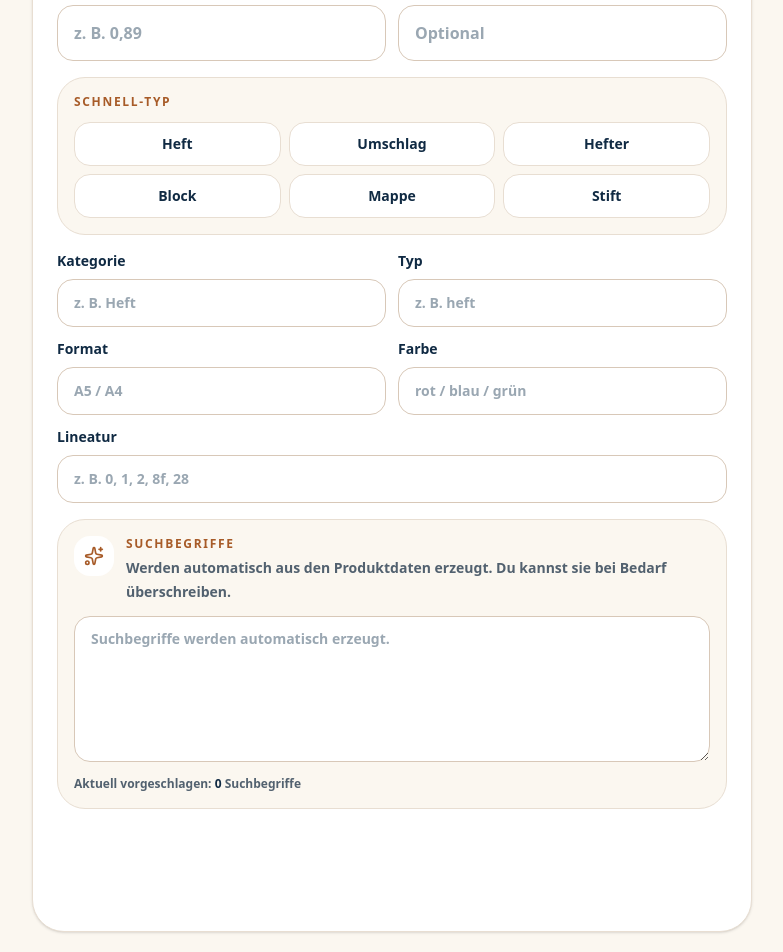
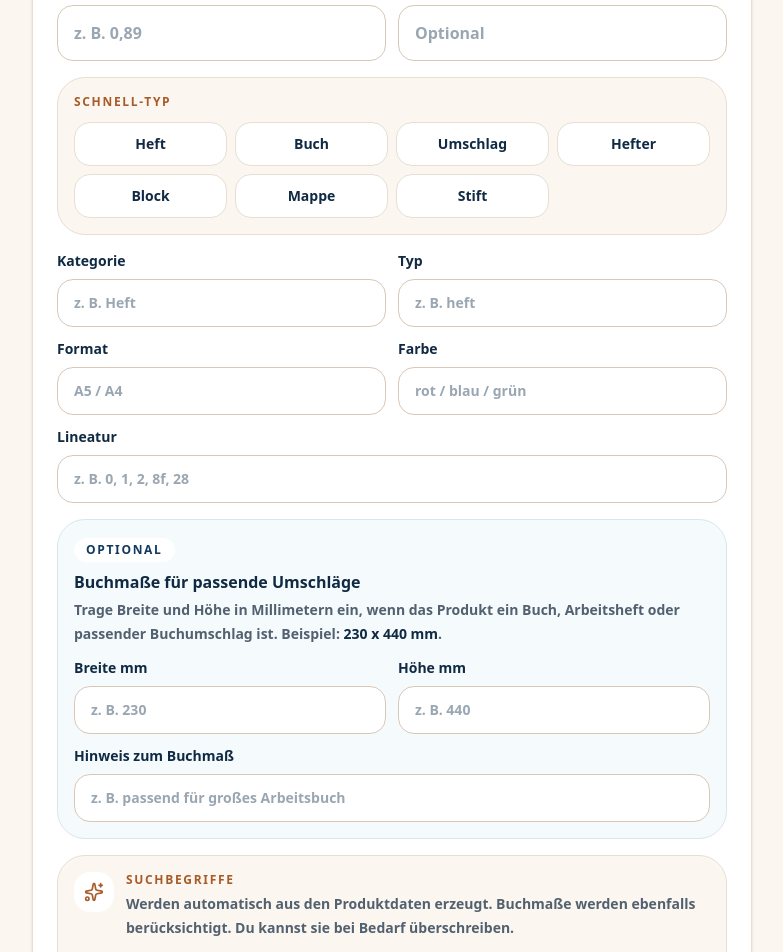
Before and after one commit to BSS-Vogtland/handzettel-schulen, a Next.js app: page /admin/produkte/mobile in a window 1280 px wide. Shown: the part 1060-2012 px from the top of the page, without its empty margins (248-1031 px from the left). Built offline with nearby package versions, Linux system fonts and the light colour scheme.

Commit message:
Add optional book dimensions to mobile product capture

```diff
--- a/components/AdminMobileProductCapture.tsx
+++ b/components/AdminMobileProductCapture.tsx
@@ -1,7 +1,14 @@
 "use client";
 
 import { useRouter } from "next/navigation";
-import { ChangeEvent, FormEvent, useEffect, useMemo, useRef, useState } from "react";
+import {
+  ChangeEvent,
+  FormEvent,
+  useEffect,
+  useMemo,
+  useRef,
+  useState,
+} from "react";
 import {
   Camera,
   CheckCircle2,
@@ -35,6 +42,9 @@ type AliasInput = {
   format: string;
   color: string;
   lineature: string;
+  bookWidthMm: string;
+  bookHeightMm: string;
+  bookSizeNote: string;
 };
 
 function cleanValue(value: unknown) {
@@ -52,6 +62,16 @@ function normalizeValue(value: unknown) {
     .replace(/[^a-z0-9]+/g, " ")
     .replace(/\s+/g, " ")
     .trim();
+}
+
+function normalizeOptionalIntegerInput(value: string) {
+  const cleaned = cleanValue(value).replace(/[^\d]/g, "");
+
+  if (!cleaned) {
+    return "";
+  }
+
+  return cleaned;
 }
 
 function uniqueList(values: string[]) {
@@ -86,12 +106,27 @@ function getBaseProductType(input: AliasInput) {
       "umschlag",
       "hefthuelle",
       "hefthuellen",
+      "buchumschlag",
+      "buchhuelle",
+      "buchhulle",
       "huelle",
       "huellen",
       "schutzumschlag",
     ])
   ) {
     return "umschlag";
+  }
+
+  if (
+    containsAny(combined, [
+      "buch",
+      "schulbuch",
+      "arbeitsbuch",
+      "arbeitsheft",
+      "lehrbuch",
+    ])
+  ) {
+    return "buch";
   }
 
   if (
@@ -153,6 +188,17 @@ function buildPart(...parts: Array<string | null | undefined>) {
   return parts.map(cleanValue).filter(Boolean).join(" ");
 }
 
+function getBookSizeLabel(input: AliasInput) {
+  const width = cleanValue(input.bookWidthMm);
+  const height = cleanValue(input.bookHeightMm);
+
+  if (!width || !height) {
+    return "";
+  }
+
+  return `${width} x ${height} mm`;
+}
+
 function generateRuleBasedAliases(input: AliasInput) {
   const productName = cleanValue(input.productName);
   const sku = cleanValue(input.productSku);
@@ -166,6 +212,11 @@ function generateRuleBasedAliases(input: AliasInput) {
     .replace(/^lin\.\s*/i, "")
     .trim();
 
+  const bookWidth = cleanValue(input.bookWidthMm);
+  const bookHeight = cleanValue(input.bookHeightMm);
+  const bookSizeLabel = getBookSizeLabel(input);
+  const bookSizeNote = cleanValue(input.bookSizeNote);
+
   const baseType = getBaseProductType(input);
   const aliases: string[] = [];
 
@@ -175,25 +226,82 @@ function generateRuleBasedAliases(input: AliasInput) {
   if (category && productName) aliases.push(`${category} ${productName}`);
   if (productType && productName) aliases.push(`${productType} ${productName}`);
 
+  if (bookSizeLabel) {
+    aliases.push(
+      buildPart(productName, bookSizeLabel),
+      buildPart(productName, bookWidth, "x", bookHeight),
+      buildPart(bookSizeLabel, productName),
+      buildPart(bookWidth, "x", bookHeight),
+      buildPart(bookWidth, bookHeight),
+      buildPart("Buchmaß", bookSizeLabel),
+      buildPart("Buchmass", bookSizeLabel)
+    );
+  }
+
+  if (bookSizeNote) {
+    aliases.push(buildPart(productName, bookSizeNote));
+  }
+
   if (baseType === "umschlag") {
     aliases.push(
       buildPart("Umschlag", format, color),
       buildPart("Heftumschlag", format, color),
+      buildPart("Buchumschlag", format, color),
+      buildPart("Buchhülle", format, color),
+      buildPart("Buch Hülle", format, color),
       buildPart("Hefthülle", format, color),
       buildPart("Heft Hülle", format, color),
       buildPart("Schutzumschlag", format, color),
       buildPart(format, "Umschlag", color),
       buildPart(color, "Umschlag", format)
     );
+
+    if (bookSizeLabel) {
+      aliases.push(
+        buildPart("Umschlag", bookSizeLabel, color),
+        buildPart("Buchumschlag", bookSizeLabel, color),
+        buildPart("Buchhülle", bookSizeLabel, color),
+        buildPart("Schutzumschlag", bookSizeLabel, color),
+        buildPart("Umschlag", bookWidth, "x", bookHeight, color),
+        buildPart("Buchumschlag", bookWidth, "x", bookHeight, color)
+      );
+    }
+  }
+
+  if (baseType === "buch") {
+    aliases.push(
+      buildPart("Buch", productName),
+      buildPart("Schulbuch", productName),
+      buildPart("Arbeitsbuch", productName),
+      buildPart("Arbeitsheft", productName),
+      buildPart("Buch", bookSizeLabel),
+      buildPart("Schulbuch", bookSizeLabel),
+      buildPart("Arbeitsheft", bookSizeLabel)
+    );
   }
 
   if (baseType === "heft") {
     aliases.push(
-      buildPart("Schulheft", format, lineature ? `Lineatur ${lineature}` : "", color),
-      buildPart("Schreibheft", format, lineature ? `Lineatur ${lineature}` : "", color),
+      buildPart(
+        "Schulheft",
+        format,
+        lineature ? `Lineatur ${lineature}` : "",
+        color
+      ),
+      buildPart(
+        "Schreibheft",
+        format,
+        lineature ? `Lineatur ${lineature}` : "",
+        color
+      ),
       buildPart("Heft", format, lineature ? `Lineatur ${lineature}` : "", color),
       buildPart("Heft", format, lineature, color),
-      buildPart(format, "Heft", lineature ? `Lineatur ${lineature}` : "", color),
+      buildPart(
+        format,
+        "Heft",
+        lineature ? `Lineatur ${lineature}` : "",
+        color
+      ),
       buildPart("Lineatur", lineature, format),
       buildPart("Lin", lineature, format),
       buildPart("L", lineature, format)
@@ -292,10 +400,15 @@ function generateRuleBasedAliases(input: AliasInput) {
     buildPart(productName, color),
     buildPart(productName, lineature ? `Lineatur ${lineature}` : ""),
     buildPart(productName, format, color),
-    buildPart(productName, format, lineature ? `Lineatur ${lineature}` : "", color)
+    buildPart(
+      productName,
+      format,
+      lineature ? `Lineatur ${lineature}` : "",
+      color
+    )
   );
 
-  return uniqueList(aliases).slice(0, 30);
+  return uniqueList(aliases).slice(0, 36);
 }
 
 function formatFileSize(size: number) {
@@ -318,6 +431,9 @@ export default function AdminMobileProductCapture() {
   const [format, setFormat] = useState("");
   const [color, setColor] = useState("");
   const [lineature, setLineature] = useState("");
+  const [bookWidthMm, setBookWidthMm] = useState("");
+  const [bookHeightMm, setBookHeightMm] = useState("");
+  const [bookSizeNote, setBookSizeNote] = useState("");
   const [aliases, setAliases] = useState("");
   const [aliasesWereManuallyEdited, setAliasesWereManuallyEdited] =
     useState(false);
@@ -338,8 +454,22 @@ export default function AdminMobileProductCapture() {
       format,
       color,
       lineature,
+      bookWidthMm,
+      bookHeightMm,
+      bookSizeNote,
     });
-  }, [productName, productSku, category, productType, format, color, lineature]);
+  }, [
+    productName,
+    productSku,
+    category,
+    productType,
+    format,
+    color,
+    lineature,
+    bookWidthMm,
+    bookHeightMm,
+    bookSizeNote,
+  ]);
 
   useEffect(() => {
     if (aliasesWereManuallyEdited) return;
@@ -369,6 +499,9 @@ export default function AdminMobileProductCapture() {
     setFormat("");
     setColor("");
     setLineature("");
+    setBookWidthMm("");
+    setBookHeightMm("");
+    setBookSizeNote("");
     setAliases("");
     setAliasesWereManuallyEdited(false);
     setProductImage(null);
@@ -426,12 +559,21 @@ export default function AdminMobileProductCapture() {
 
     if (!category.trim()) {
       if (type === "heft") setCategory("Heft");
+      if (type === "buch") setCategory("Buch");
       if (type === "umschlag") setCategory("Umschlag");
       if (type === "schnellhefter") setCategory("Schnellhefter");
       if (type === "block") setCategory("Block");
       if (type === "mappe") setCategory("Mappe");
       if (type === "stift") setCategory("Stifte");
     }
+  }
+
+  function handleBookWidthChange(value: string) {
+    setBookWidthMm(normalizeOptionalIntegerInput(value));
+  }
+
+  function handleBookHeightChange(value: string) {
+    setBookHeightMm(normalizeOptionalIntegerInput(value));
   }
 
   async function handleSubmit(event: FormEvent<HTMLFormElement>) {
@@ -444,6 +586,16 @@ export default function AdminMobileProductCapture() {
 
     if (!productName.trim()) {
       setErrorMessage("Bitte gib einen Produktnamen ein.");
+      return;
+    }
+
+    const width = bookWidthMm.trim();
+    const height = bookHeightMm.trim();
+
+    if ((width && !height) || (!width && height)) {
+      setErrorMessage(
+        "Bitte gib beim Buchmaß entweder Breite und Höhe an oder lasse beide Felder leer."
+      );
       return;
     }
 
@@ -460,6 +612,9 @@ export default function AdminMobileProductCapture() {
       formData.append("format", format.trim());
       formData.append("color", color.trim());
       formData.append("lineature", lineature.trim());
+      formData.append("bookWidthMm", bookWidthMm.trim());
+      formData.append("bookHeightMm", bookHeightMm.trim());
+      formData.append("bookSizeNote", bookSizeNote.trim());
       formData.append("aliases", aliases.trim());
 
       if (productImage) {
@@ -526,7 +681,8 @@ export default function AdminMobileProductCapture() {
 
         <p className="mt-2 text-sm font-semibold leading-6 text-[#52616F]">
           Für schnelles Arbeiten am Handy: Foto aufnehmen, Produktname eintragen,
-          speichern, nächstes Produkt.
+          speichern, nächstes Produkt. Optional kannst Du Buchmaße für passende
+          Umschläge erfassen.
         </p>
       </div>
 
@@ -654,9 +810,10 @@ export default function AdminMobileProductCapture() {
             Schnell-Typ
           </p>
 
-          <div className="mt-3 grid grid-cols-2 gap-2 sm:grid-cols-3">
+          <div className="mt-3 grid grid-cols-2 gap-2 sm:grid-cols-4">
             {[
               { label: "Heft", value: "heft" },
+              { label: "Buch", value: "buch" },
               { label: "Umschlag", value: "umschlag" },
               { label: "Hefter", value: "schnellhefter" },
               { label: "Block", value: "block" },
@@ -746,6 +903,73 @@ export default function AdminMobileProductCapture() {
           </label>
         </section>
 
+        <section className="rounded-[28px] border border-[#D6E7EF] bg-[#F5FAFD] p-4">
+          <div className="mb-3">
+            <div className="mb-2 inline-flex rounded-full bg-white px-3 py-1 text-xs font-black uppercase tracking-[0.14em] text-[#12395F]">
+              Optional
+            </div>
+
+            <h3 className="text-base font-black text-[#102A43]">
+              Buchmaße für passende Umschläge
+            </h3>
+
+            <p className="mt-1 text-sm font-semibold leading-6 text-[#52616F]">
+              Trage Breite und Höhe in Millimetern ein, wenn das Produkt ein
+              Buch, Arbeitsheft oder passender Buchumschlag ist. Beispiel:{" "}
+              <span className="font-black text-[#102A43]">230 x 440 mm</span>.
+            </p>
+          </div>
+
+          <div className="grid gap-3 sm:grid-cols-2">
+            <label className="block">
+              <span className="mb-2 block text-sm font-black text-[#102A43]">
+                Breite mm
+              </span>
+              <input
+                type="text"
+                inputMode="numeric"
+                value={bookWidthMm}
+                onChange={(event) => handleBookWidthChange(event.target.value)}
+                placeholder="z. B. 230"
+                className="min-h-12 w-full rounded-2xl border border-[#D8C8B8] bg-white px-4 text-sm font-bold text-[#102A43] outline-none transition placeholder:text-[#9AA7B2] focus:border-[#12395F] focus:ring-4 focus:ring-[#12395F]/10"
+              />
+            </label>
+
+            <label className="block">
+              <span className="mb-2 block text-sm font-black text-[#102A43]">
+                Höhe mm
+              </span>
+              <input
+                type="text"
+                inputMode="numeric"
+                value={bookHeightMm}
+                onChange={(event) => handleBookHeightChange(event.target.value)}
+                placeholder="z. B. 440"
+                className="min-h-12 w-full rounded-2xl border border-[#D8C8B8] bg-white px-4 text-sm font-bold text-[#102A43] outline-none transition placeholder:text-[#9AA7B2] focus:border-[#12395F] focus:ring-4 focus:ring-[#12395F]/10"
+              />
+            </label>
+
+            <label className="block sm:col-span-2">
+              <span className="mb-2 block text-sm font-black text-[#102A43]">
+                Hinweis zum Buchmaß
+              </span>
+              <input
+                type="text"
+                value={bookSizeNote}
+                onChange={(event) => setBookSizeNote(event.target.value)}
+                placeholder="z. B. passend für großes Arbeitsbuch"
+                className="min-h-12 w-full rounded-2xl border border-[#D8C8B8] bg-white px-4 text-sm font-bold text-[#102A43] outline-none transition placeholder:text-[#9AA7B2] focus:border-[#12395F] focus:ring-4 focus:ring-[#12395F]/10"
+              />
+            </label>
+          </div>
+
+          {bookWidthMm && bookHeightMm ? (
+            <div className="mt-3 rounded-2xl bg-white px-4 py-3 text-sm font-bold text-[#12395F]">
+              Erfasstes Buchmaß: {bookWidthMm} x {bookHeightMm} mm
+            </div>
+          ) : null}
+        </section>
+
         <section className="rounded-[28px] border border-[#E8DED2] bg-[#FBF7F0] p-4">
           <div className="mb-3 flex items-start gap-3">
             <div className="flex h-10 w-10 shrink-0 items-center justify-center rounded-2xl bg-white text-[#A75B28]">
@@ -757,8 +981,8 @@ export default function AdminMobileProductCapture() {
                 Suchbegriffe
               </p>
               <p className="mt-1 text-sm font-semibold leading-6 text-[#52616F]">
-                Werden automatisch aus den Produktdaten erzeugt. Du kannst sie
-                bei Bedarf überschreiben.
+                Werden automatisch aus den Produktdaten erzeugt. Buchmaße werden
+                ebenfalls berücksichtigt. Du kannst sie bei Bedarf überschreiben.
               </p>
             </div>
           </div>
```
